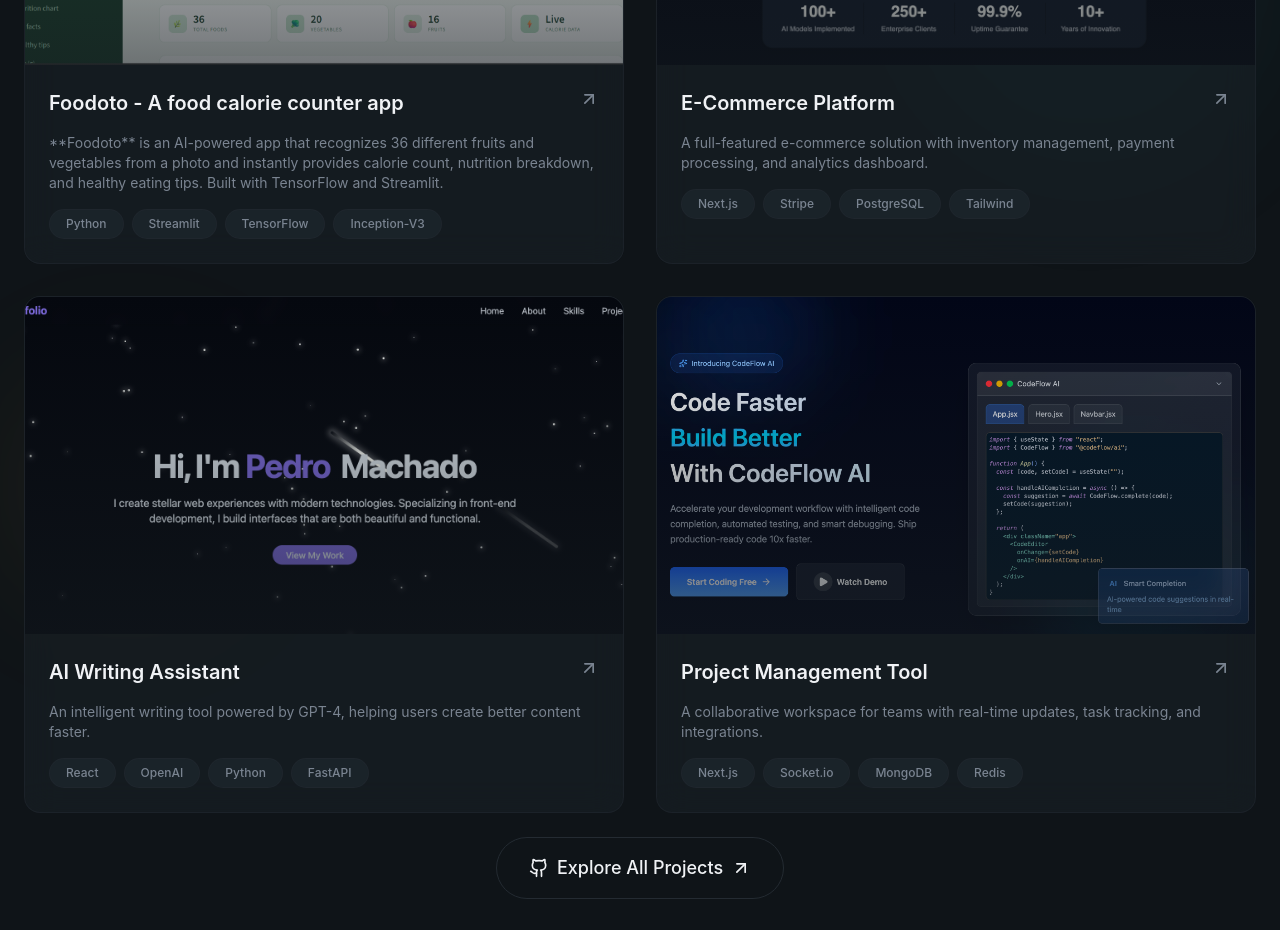
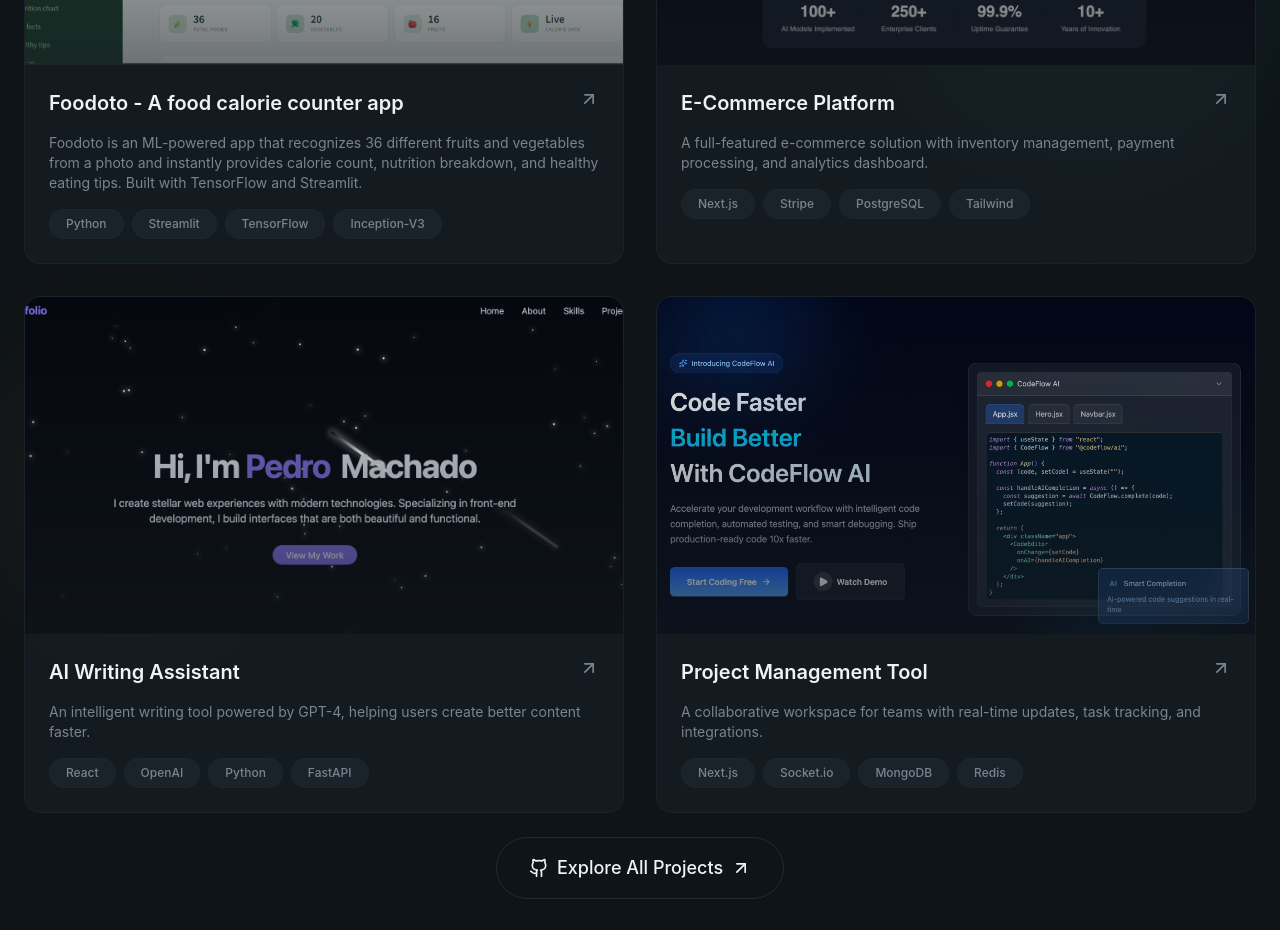
Before and after one commit to aayushmlk/Personal-Portfolio, a React (Vite) app: page / in a window 1280 px wide. Shown: the part 2580-3510 px from the top of the page. Built offline with nearby package versions, Linux system fonts and the light colour scheme.

Commit message:
minor fix

```diff
--- a/src/sections/Projects.jsx
+++ b/src/sections/Projects.jsx
@@ -4,7 +4,7 @@ const projects = [
   {
     title: "Foodoto - A food calorie counter app",
     description:
-      "**Foodoto** is an AI-powered app that recognizes 36 different fruits and vegetables from a photo and instantly provides calorie count, nutrition breakdown, and healthy eating tips. Built with TensorFlow and Streamlit.",
+      "Foodoto is an ML-powered app that recognizes 36 different fruits and vegetables from a photo and instantly provides calorie count, nutrition breakdown, and healthy eating tips. Built with TensorFlow and Streamlit.",
     image: "/projects/project1.png",
     tags: ["Python", "Streamlit", "TensorFlow", "Inception-V3"],
     link: "https://aayushmlk-foodoto.hf.space/",
```
